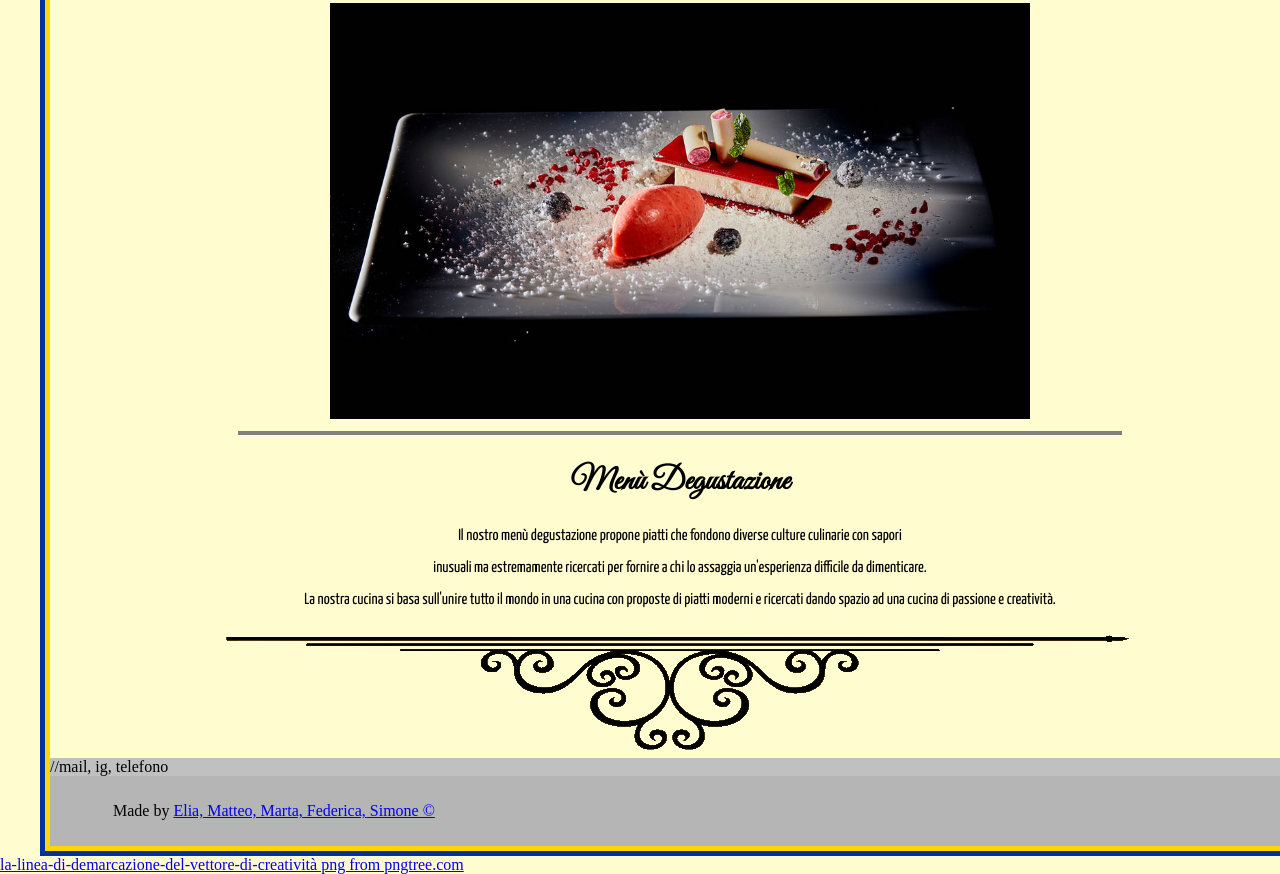
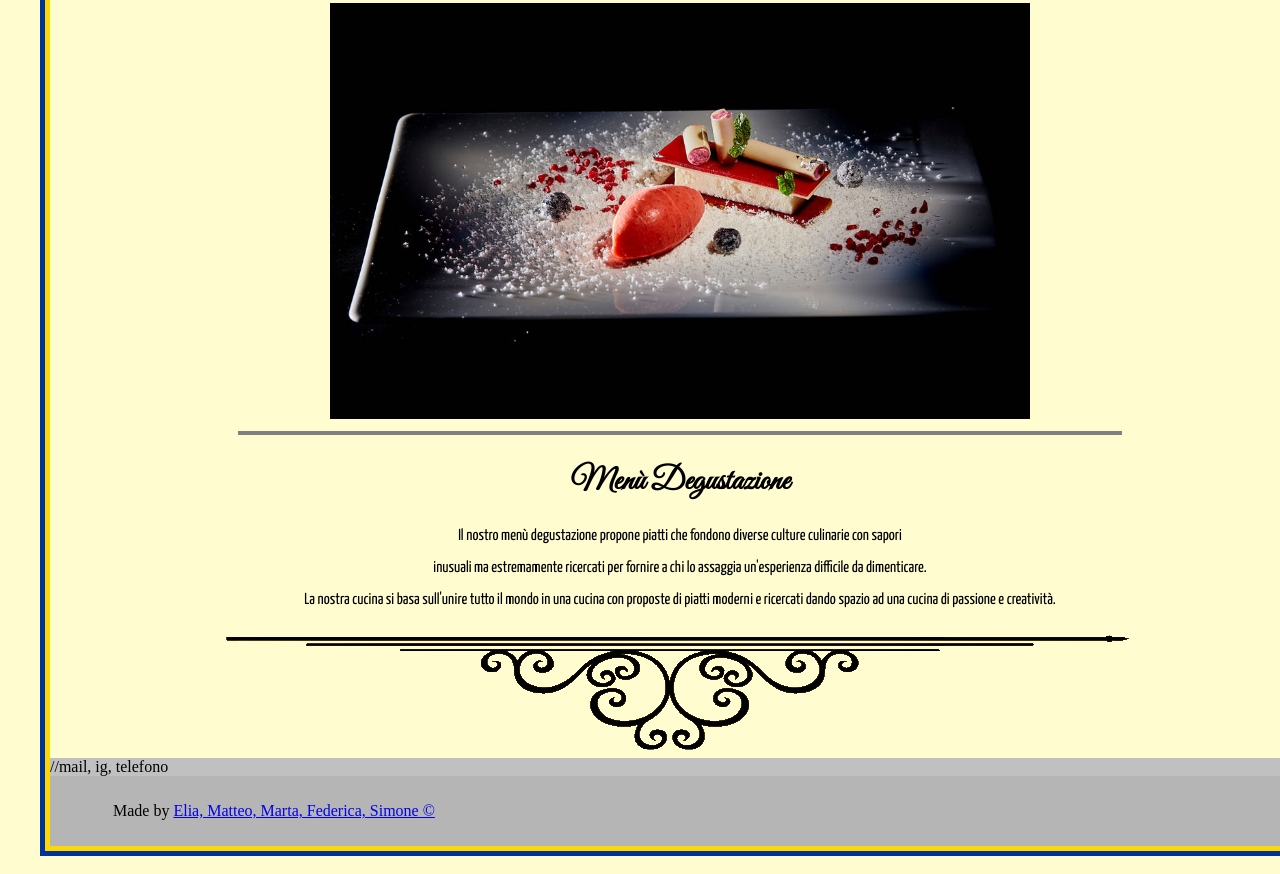
Before and after one commit to Lizzit/The_Spice, a plain HTML site: page Menu.htm in a window 1280 px wide. Shown: the part 2998-3872 px from the top of the page. Drawn offline with Linux system fonts and the light colour scheme.

Commit message:
comment a

```diff
--- a/Menu.htm
+++ b/Menu.htm
@@ -76,6 +76,6 @@
         </div>
     </div>
 </body>
-<a href='https://pngtree.com/so/la-linea-di-demarcazione-del-vettore-di-creatività'>la-linea-di-demarcazione-del-vettore-di-creatività png from pngtree.com</a>
+<!--<a href='https://pngtree.com/so/la-linea-di-demarcazione-del-vettore-di-creatività'>la-linea-di-demarcazione-del-vettore-di-creatività png from pngtree.com</a>-->
 
 </html>
```
